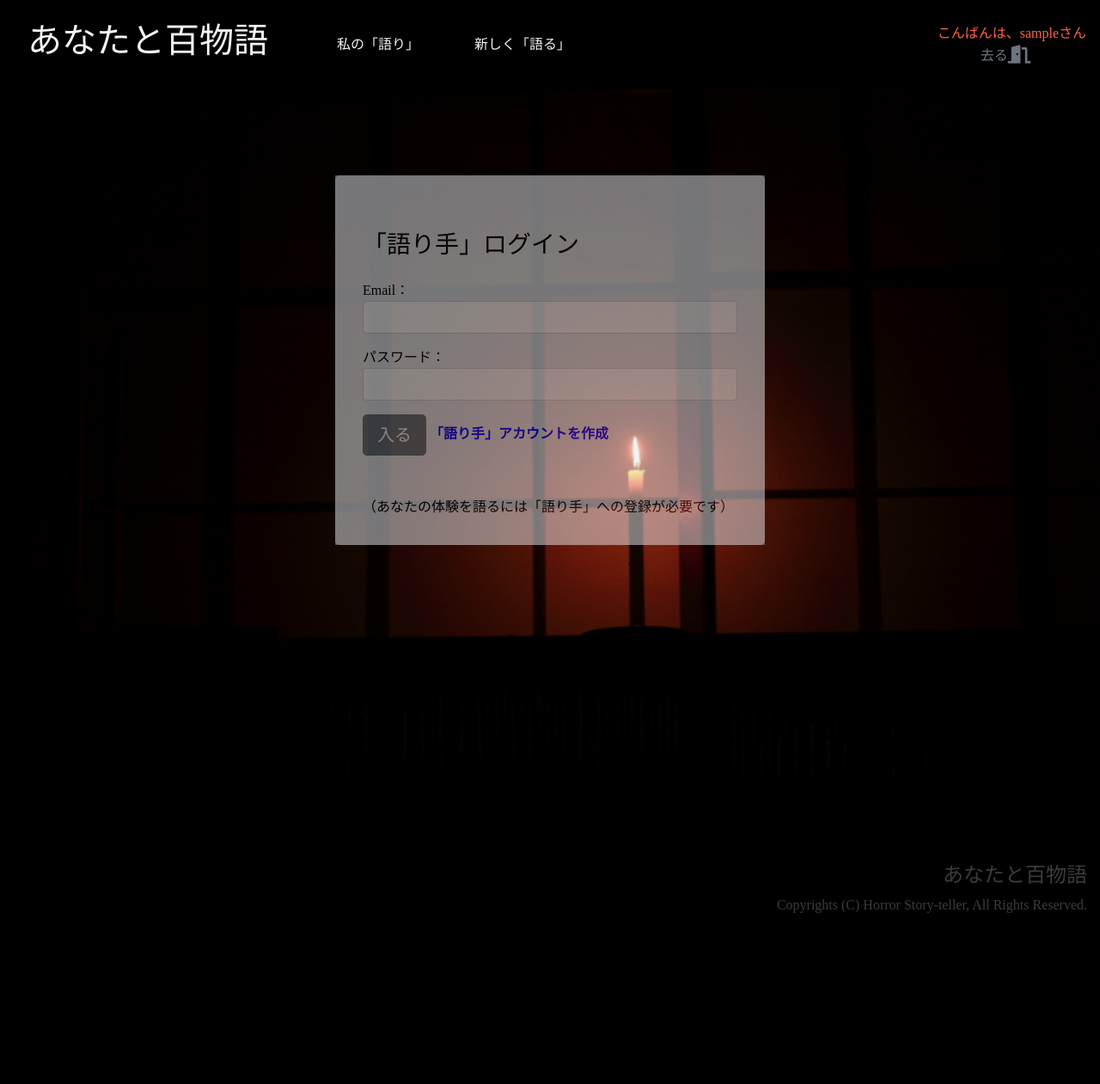
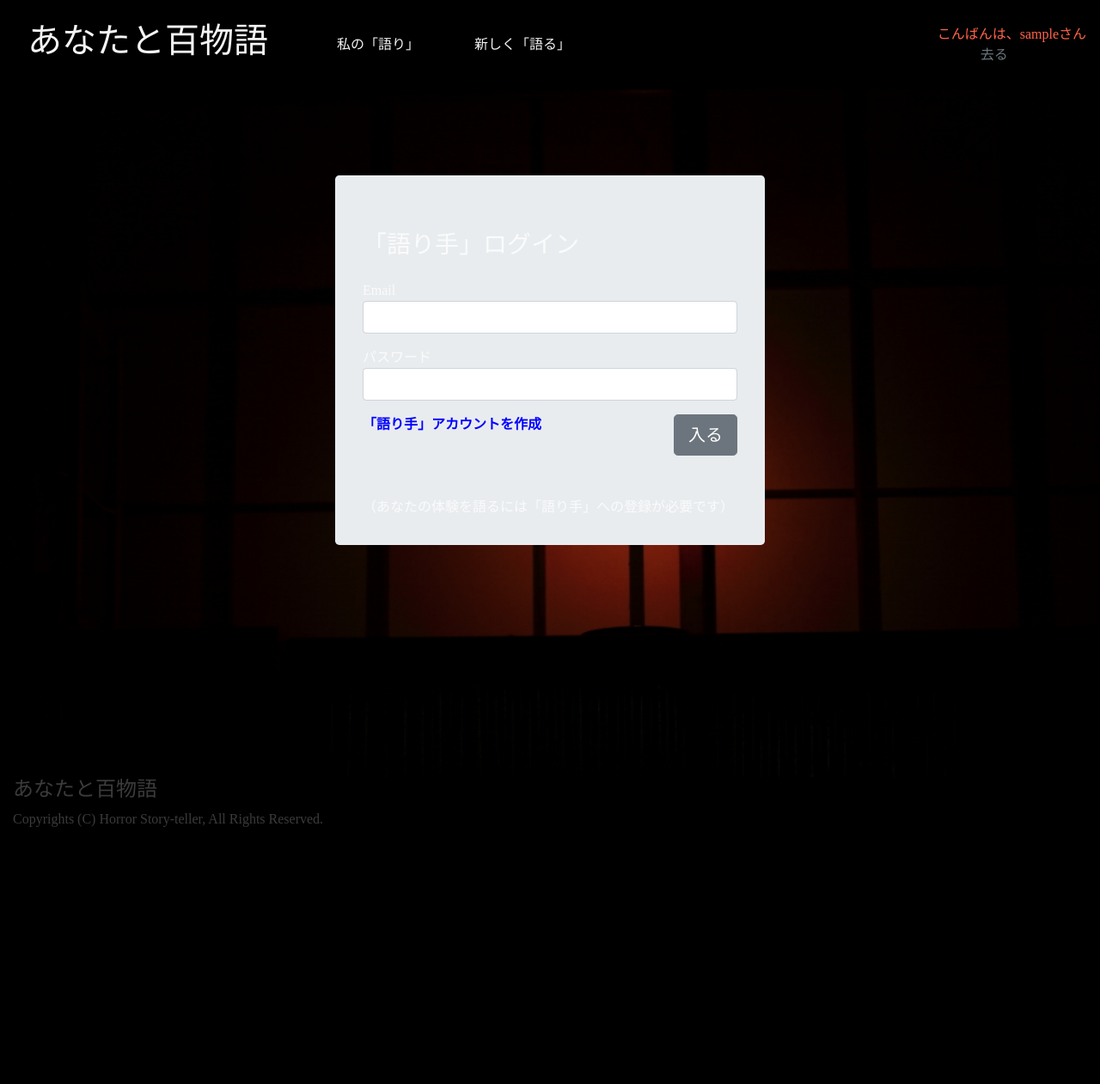
Before and after one commit to kichis/a_hundred_horror, a PHP site: page /login.php in a window 1280 px wide. Shown: the top 1261 px of the page at 86% size. After the commit the page ends 962 px from the top, so only its background shows below. Run offline with PHP 8.4, Linux system fonts and the light colour scheme; the visitor is signed in with stand-in values (Sample User, id 1); a stand-in replaces the project's code that opens the database connection; some libraries are stand-ins or nearby versions.

Commit message:
menu_visit.php調整完了

```diff
--- a/copyright.php
+++ b/copyright.php
@@ -1,31 +1,13 @@
+<!-- あとはスタイル -->
+
 <!DOCTYPE html>
 <html lang="ja">
-<head>
-    <meta charset="UTF-8">
-    <meta name="viewport" content="width=device-width, initial-scale=1.0">
-    <link rel="stylesheet" href="css/style.css">
-    <!-- base font -->
-    <link href="https://fonts.googleapis.com/css2?family=Noto+Serif+JP:wght@500&display=swap" rel="stylesheet">
-    <!-- specific font -->
-    <link href="https://fonts.googleapis.com/css2?family=Noto+Serif+JP:wght@700&display=swap" rel="stylesheet">
-    <!-- CSS only -->
-    <link rel="stylesheet" href="https://stackpath.bootstrapcdn.com/bootstrap/4.5.0/css/bootstrap.min.css" integrity="sha384-9aIt2nRpC12Uk9gS9baDl411NQApFmC26EwAOH8WgZl5MYYxFfc+NcPb1dKGj7Sk" crossorigin="anonymous">
-
-    <title>あなたと百物語</title>
-</head>
 <body>
-
     <div class="container-fluid">
         <div id="copyright">
             <h4>あなたと百物語</h4>
             <p>Copyrights (C) Horror Story-teller, All Rights Reserved.</p>
         </div>
     </div>
-
-<!-- JS, Popper.js, and jQuery -->
-<script src="https://code.jquery.com/jquery-3.5.1.slim.min.js" integrity="sha384-DfXdz2htPH0lsSSs5nCTpuj/zy4C+OGpamoFVy38MVBnE+IbbVYUew+OrCXaRkfj" crossorigin="anonymous"></script>
-<script src="https://cdn.jsdelivr.net/npm/popper.js@1.16.0/dist/umd/popper.min.js" integrity="sha384-Q6E9RHvbIyZFJoft+2mJbHaEWldlvI9IOYy5n3zV9zzTtmI3UksdQRVvoxMfooAo" crossorigin="anonymous"></script>
-<script src="https://stackpath.bootstrapcdn.com/bootstrap/4.5.0/js/bootstrap.min.js" integrity="sha384-OgVRvuATP1z7JjHLkuOU7Xw704+h835Lr+6QL9UvYjZE3Ipu6Tp75j7Bh/kR0JKI" crossorigin="anonymous"></script>
-
 </body>
 </html>
--- a/css/style.css
+++ b/css/style.css
@@ -1,7 +1,9 @@
+/* サワラビゴシックが効いているのかどうか？ */
+
 .body{
     width: 100%;
-    height:2000px;
     font-family: 'Noto Serif JP', serif;
+     /* height:2000px; */
     /* ^効果がない */
     color: rgba(255, 255, 255, 0.76);
     background-color: black;
@@ -55,18 +57,13 @@ nav a:hover{
     margin-left: 50px;
 }
 
+/* ok */
 /* menu_visit */
-#login{
-    margin-right: 15px;
-}
-
 #login a{
     font-family: 'Sawarabi Gothic', sans-serif;
 }
 
-#login:hover{
-    color: whitesmoke;
-}
+
 
 /* home */
 #storyArea{
@@ -101,30 +98,24 @@ nav a:hover{
 }
 
 #copyright{
-    height: 200px;
-    text-align: end;
+    /* height: 200px; */
+    /* text-align: end; */
     opacity: 0.3;
-    padding-top: 100px;
+    /* padding-top: 100px; */
 }
 
 /* login.php */
-#mainImage #login_1{
-    /* position: absolute; */
-    /* top: 250px; */
-    /* left: 330px; */
+#login_1{
     width: 500px;
     padding-top: 100px;
-    margin-left: auto;
-    margin-right: auto;
 }
-
 #login_1 form{
-    background-color:gray;
-    opacity:0.5;
+    /* background-color:gray; */
+    /* opacity:0.5; */
 }
 #login_1 div{
-    z-index: 10;
-    color: black;
+    /* z-index: 10;
+    color: black; */
 }
 
 /* signin.php */
--- a/login.php
+++ b/login.php
@@ -1,5 +1,7 @@
+<!-- スタイルは後で -->
 <?php
 session_start();
+require("db_connection.php");
 include("funcs.php");
 ?>
 
@@ -8,53 +10,56 @@ include("funcs.php");
 <head>
     <meta charset="UTF-8">
     <meta name="viewport" content="width=device-width, initial-scale=1.0">
+
+<!-- スタイルは後で -->
     <link rel="stylesheet" href="css/style.css">
     <!-- base font -->
     <link href="https://fonts.googleapis.com/css2?family=Noto+Serif+JP:wght@500&display=swap" rel="stylesheet">
     <!-- specific font -->
     <link href="https://fonts.googleapis.com/css2?family=Noto+Serif+JP:wght@700&display=swap" rel="stylesheet">
-    <!-- CSS only -->
+    <!-- Bootstrap -->
     <link rel="stylesheet" href="https://stackpath.bootstrapcdn.com/bootstrap/4.5.0/css/bootstrap.min.css" integrity="sha384-9aIt2nRpC12Uk9gS9baDl411NQApFmC26EwAOH8WgZl5MYYxFfc+NcPb1dKGj7Sk" crossorigin="anonymous">
-    <title>あなたと百物語　｜　ログイン</title>
+    <title>あなたと百物語 ｜ ログイン</title>
 
 </head>
 
 <body class="body">
     <?php
-    if($_SESSION["user_status"]==1){
-        include("menu_user.php");
-    }else if($_SESSION["user_status"]==2){
-        include("menu_admin.php");
-    }else if($_SESSION["user_status"]==3){
-        include("menu_ban.php");
-    }else{   //session: 0/なし
-        include("menu_visit.php");
-    }
+    $menu = function (){
+        switch($_SESSION["user_status"]){
+            case 1:
+                return "menu_user.php";
+            case 2:
+                return "menu_admin.php";
+            case 3:
+                return "menu_ban.php";
+            default:
+                return "menu_visit.php";
+        }
+    };
+    include($menu());
     ?>
 
     <div id="mainImage">
-        <div id="login_1">
-            <form method="post" action="login_act.php">
-                <div class="jumbotron mx-auto pb-3">
+        <div id="login_1" class="mx-auto">
+            <form method="post" action="login_act.php" class="">
+                <div class="jumbotron pb-3">
                     <h3 class="mb-4">「語り手」ログイン</h3>
 
-                    <p>Email：<input type="email" name="email" class="form-control"></p>
-                    <p>パスワード：<input type="password" name="passw" class="form-control"></p>
-
-                <button type="submit" class="btn btn-lg btn-secondary" name='action' value='send'>入る</button>
-                <a href="signin.php" style="color: blue"><b>「語り手」アカウントを作成</b></a>
-                <p class="mt-5">（あなたの体験を語るには「語り手」への登録が必要です）</p>
+                    <p>Email<input type="email" name="email" class="form-control"></p>
+                    <p>パスワード<input type="password" name="passw" class="form-control"></p>
+                    <div class="d-flex justify-content-between">
+                        <a href="signin.php" style="color: blue"><b>「語り手」アカウントを作成</b></a>
+                        <button type="submit" class="btn btn-lg btn-secondary" name='action' value='send'>入る</button>
+                    </div>
+                    <p class="mt-5">（あなたの体験を語るには「語り手」への登録が必要です）</p>
                 </div>
-
             </form>
-
         </div>
     </div>
 
-<!-- copyright -->
+    <!-- copyright -->
     <?php include("copyright.php"); ?>
-
-
 
 <!-- JS, Popper.js, and jQuery -->
 <script src="https://code.jquery.com/jquery-3.5.1.slim.min.js" integrity="sha384-DfXdz2htPH0lsSSs5nCTpuj/zy4C+OGpamoFVy38MVBnE+IbbVYUew+OrCXaRkfj" crossorigin="anonymous"></script>
--- a/menu_user.php
+++ b/menu_user.php
@@ -1,18 +1,5 @@
 <!DOCTYPE html>
 <html lang="ja">
-<head>
-    <meta charset="UTF-8">
-    <meta name="viewport" content="width=device-width, initial-scale=1.0">
-    <link rel="stylesheet" href="css/style.css">
-    <!-- logout font -->
-    <link href="https://fonts.googleapis.com/css2?family=Sawarabi+Gothic&display=swap" rel="stylesheet">
-    <!-- logout icon -->
-    <link rel="stylesheet" href="https://cdnjs.cloudflare.com/ajax/libs/font-awesome/5.13.1/css/all.min.css">
-    <!-- CSS only -->
-    <link rel="stylesheet" href="https://stackpath.bootstrapcdn.com/bootstrap/4.5.0/css/bootstrap.min.css" integrity="sha384-9aIt2nRpC12Uk9gS9baDl411NQApFmC26EwAOH8WgZl5MYYxFfc+NcPb1dKGj7Sk" crossorigin="anonymous">
-    <title>あなたと百物語</title>
-
-</head>
 
 <body>
     <nav class="navbar navbar-expand-lg">
@@ -38,10 +25,5 @@
 
 
 
-    <!-- JS, Popper.js, and jQuery -->
-<script src="https://code.jquery.com/jquery-3.5.1.slim.min.js" integrity="sha384-DfXdz2htPH0lsSSs5nCTpuj/zy4C+OGpamoFVy38MVBnE+IbbVYUew+OrCXaRkfj" crossorigin="anonymous"></script>
-<script src="https://cdn.jsdelivr.net/npm/popper.js@1.16.0/dist/umd/popper.min.js" integrity="sha384-Q6E9RHvbIyZFJoft+2mJbHaEWldlvI9IOYy5n3zV9zzTtmI3UksdQRVvoxMfooAo" crossorigin="anonymous"></script>
-<script src="https://stackpath.bootstrapcdn.com/bootstrap/4.5.0/js/bootstrap.min.js" integrity="sha384-OgVRvuATP1z7JjHLkuOU7Xw704+h835Lr+6QL9UvYjZE3Ipu6Tp75j7Bh/kR0JKI" crossorigin="anonymous"></script>
-
 </body>
 </html>
```
Also changed, not shown: home.php (+35 -21 lines), menu_visit.php (+25 -31 lines), README.md, img/icon_candle.png (added), img/icon_candle2.png (added), img/icon_candle_red.png (added), 3 other files.
